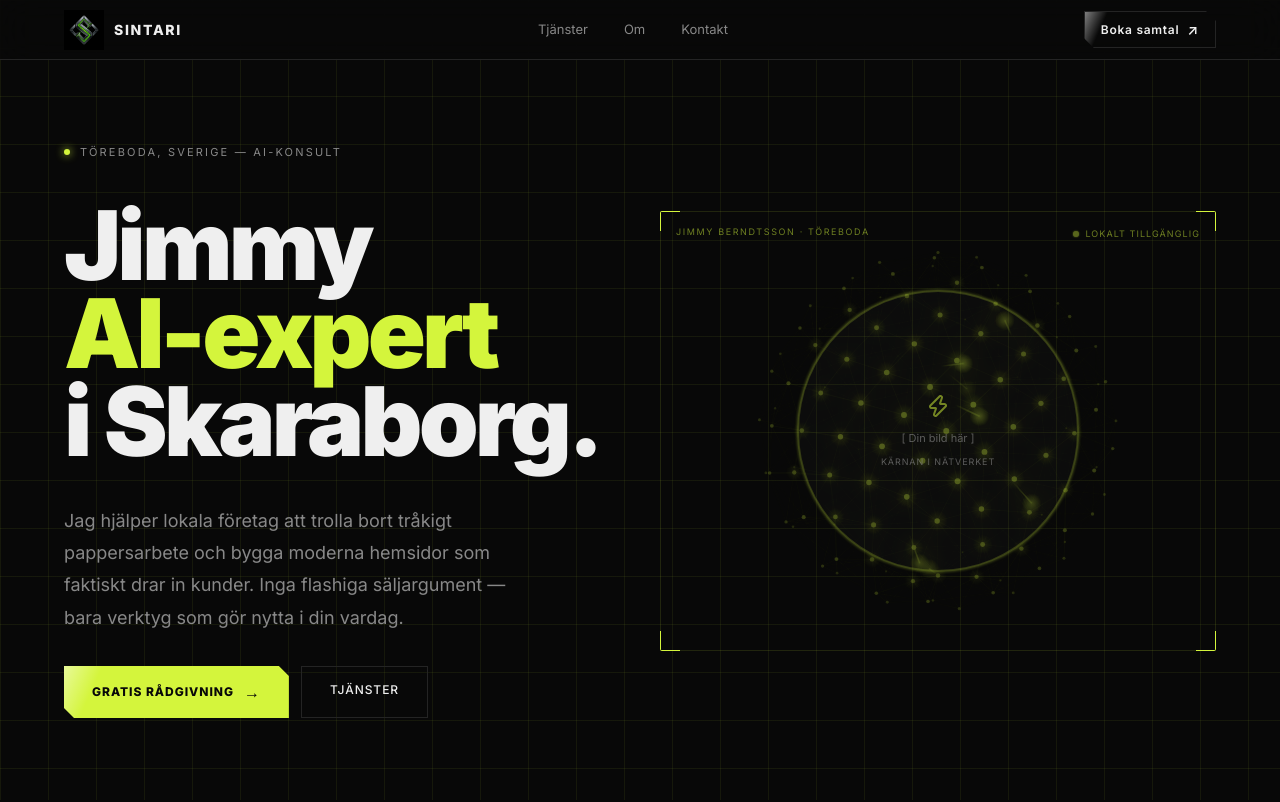
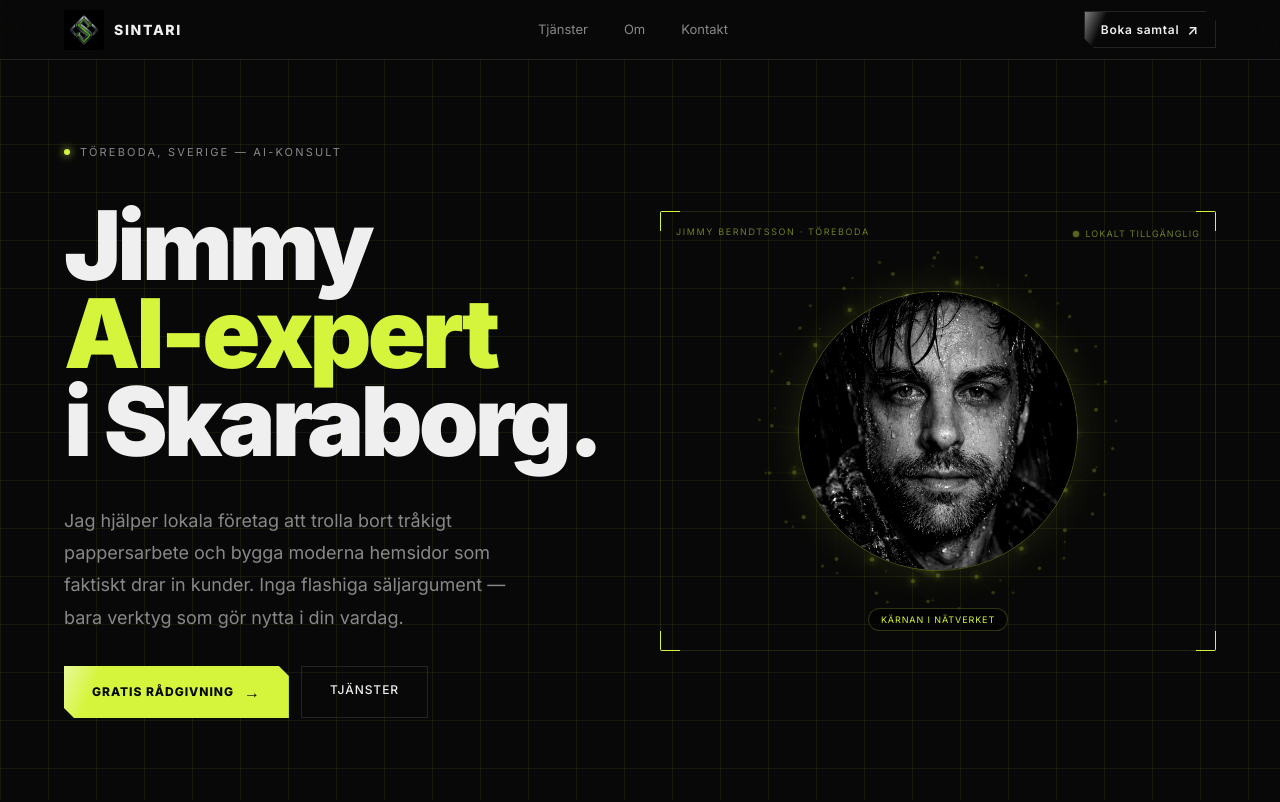
Before and after one commit to royalrew/Sintari, a Next.js app: page / in a window 1280 px wide. Shown: the top 802 px of the page. Built offline with nearby package versions, Linux system fonts and the light colour scheme.

Commit message:
Update profile picture and UI

```diff
--- a/app/page.tsx
+++ b/app/page.tsx
@@ -293,20 +293,35 @@ export default function Home() {
                 <div style={{
                   width: "280px", height: "280px",
                   borderRadius: "50%",
+                  overflow: "hidden",
                   border: "1px solid rgba(212,245,60,0.3)",
-                background: "rgba(255, 255, 255, 0.03)",
-                backdropFilter: "blur(12px) saturate(180%)",
-                display: "flex", flexDirection: "column", alignItems: "center", justifyContent: "center",
-                color: "var(--muted)", fontSize: "11px", textAlign: "center",
-                padding: "40px",
-                boxShadow: "0 0 40px rgba(212,245,60,0.08), inset 0 0 20px rgba(212,245,60,0.05)",
-                animation: "pulse 4s ease-in-out infinite",
+                  boxShadow: "0 0 40px rgba(212,245,60,0.12)",
                 }}>
-                <div style={{ marginBottom: "12px", color: "var(--accent)", opacity: 0.8 }}>
-                  <Zap size={24} />
+                  <img
+                    src="/jimmy.jpg"
+                    alt="Jimmy Berndtsson"
+                    style={{
+                      width: "100%",
+                      height: "100%",
+                      objectFit: "cover",
+                      filter: "grayscale(20%) contrast(1.1)",
+                    }}
+                  />
                 </div>
-                [ Din bild här ]<br/>
-                <span style={{ marginTop: "8px", fontSize: "9px", letterSpacing: "0.1em", textTransform: "uppercase" }}>Kärnan i nätverket</span>
+                <div style={{
+                  position: "absolute",
+                  bottom: "20px",
+                  background: "rgba(0,0,0,0.6)",
+                  backdropFilter: "blur(4px)",
+                  padding: "4px 12px",
+                  borderRadius: "100px",
+                  border: "1px solid rgba(212,245,60,0.2)",
+                  fontSize: "9px",
+                  letterSpacing: "0.1em",
+                  textTransform: "uppercase",
+                  color: "var(--accent)",
+                }}>
+                  Kärnan i nätverket
                 </div>
           </div>
 
```
Also changed, not shown: public/jimmy.jpg (added). Lines whose indentation alone changed are shown as unchanged.
